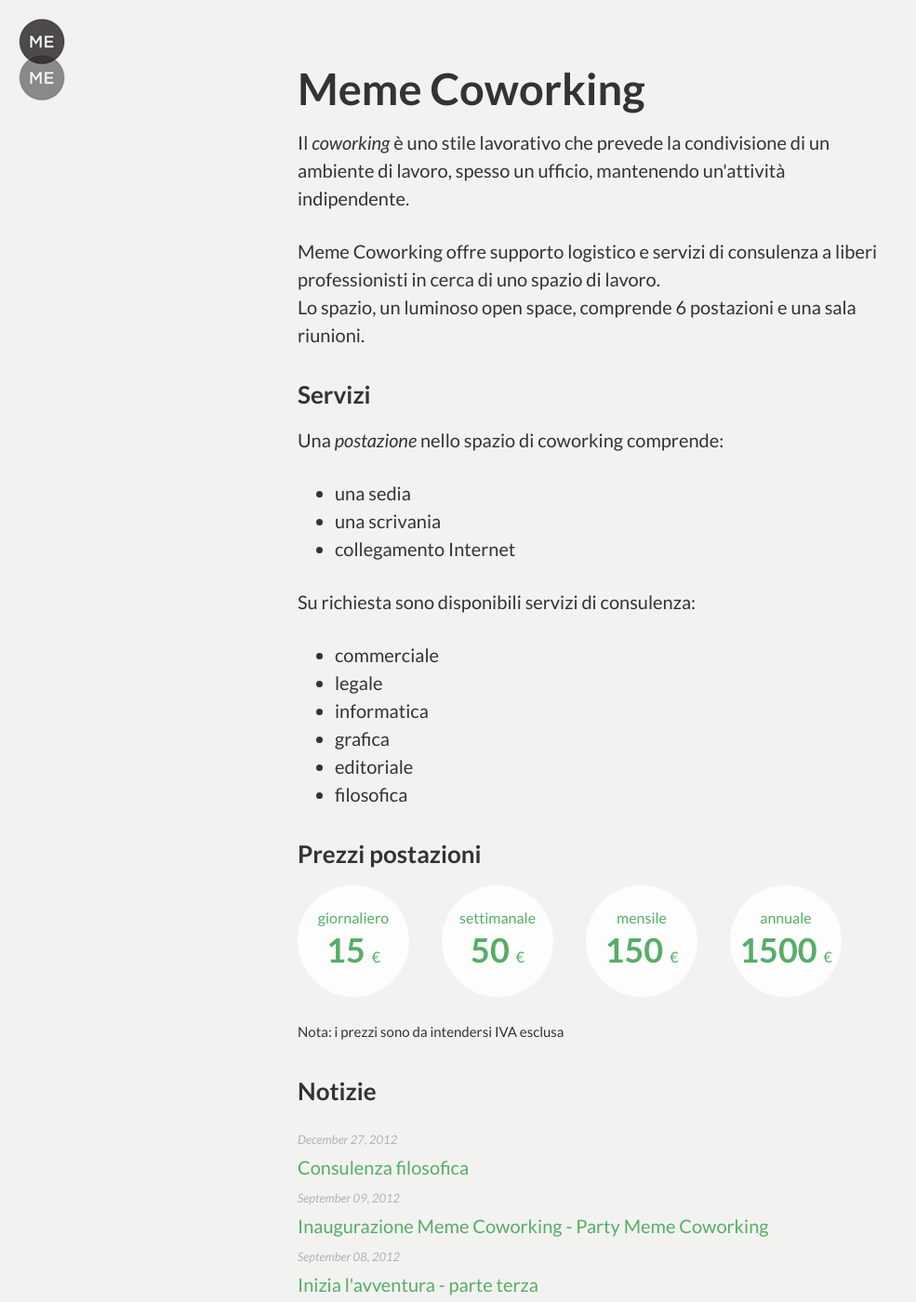
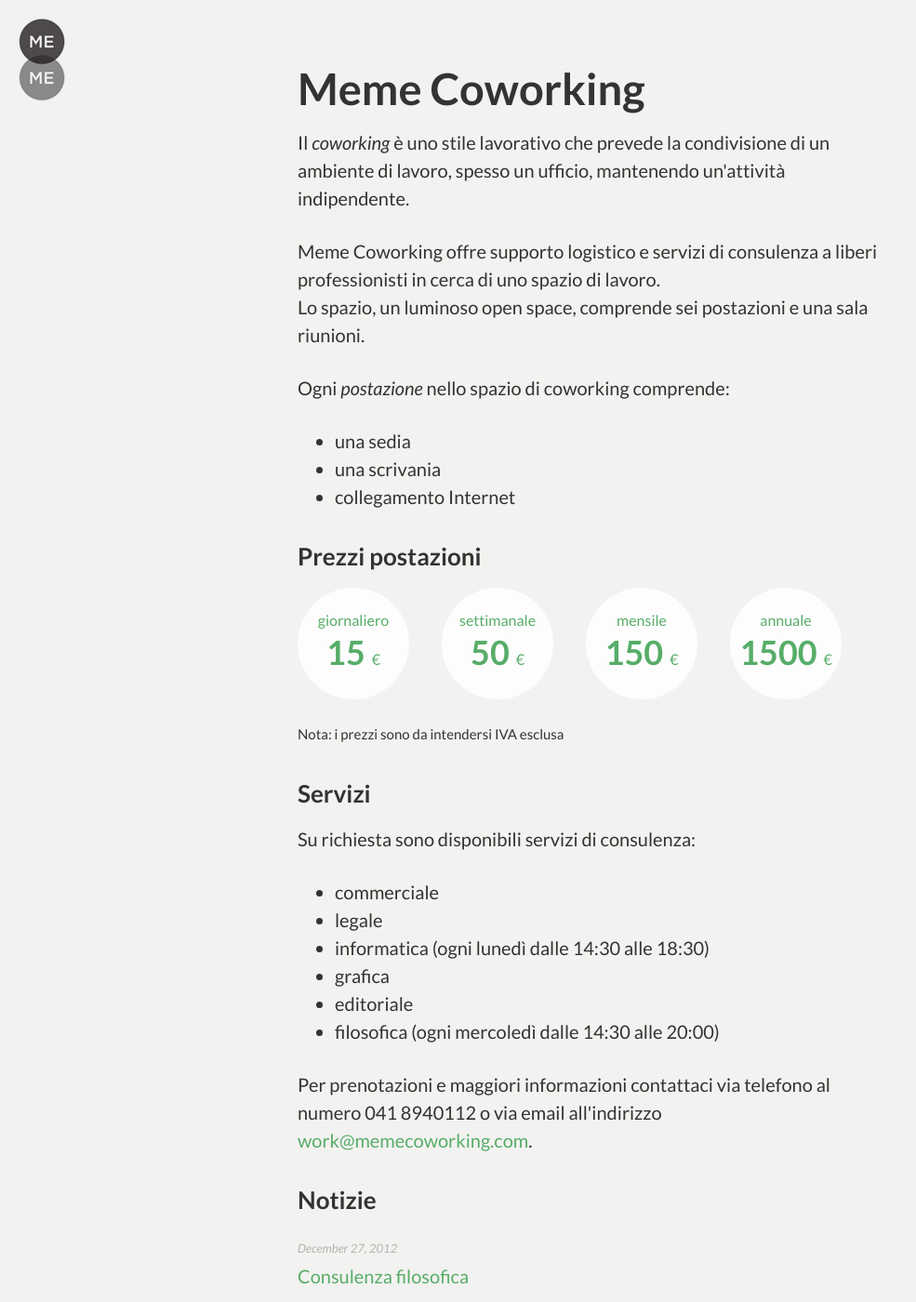
Before and after one commit to memecoworking/memecoworking.github.com, a Jekyll site: the page built from index.html, in a window 1280 px wide and 1400 px high. Shown: the whole window at 93% size, without its empty margins (0-985 px from the left). Built offline with Jekyll 4.4.1, drawn with Linux system fonts in a browser that asks for light colours; Markdown is read by kramdown in place of the engine named in the settings.

Commit message:
Update index page

```diff
--- a/index.html
+++ b/index.html
@@ -8,28 +8,15 @@ title: Meme Coworking
 </p>
 <p>
   Meme Coworking offre supporto logistico e servizi di consulenza a liberi professionisti in cerca di uno spazio di lavoro.<br/>
-  Lo spazio, un luminoso open space, comprende 6 postazioni e una sala riunioni.
+  Lo spazio, un luminoso open space, comprende sei postazioni e una sala riunioni.
 </p>
-
-<h2>Servizi</h2>
 <p>
-  Una <em>postazione</em> nello spazio di coworking comprende:
+  Ogni <em>postazione</em> nello spazio di coworking comprende:
 </p>
 <ul class="factory">
   <li>una sedia</li>
   <li>una scrivania</li>
   <li>collegamento Internet</li>
-</ul>
-<p>
-  Su richiesta sono disponibili servizi di consulenza:
-</p>
-<ul class="factory">
-  <li>commerciale</li>
-  <li>legale</li>
-  <li>informatica</li>
-  <li>grafica</li>
-  <li>editoriale</li>
-  <li>filosofica</li>
 </ul>
 
 <h2>Prezzi postazioni</h2>
@@ -58,6 +45,22 @@ title: Meme Coworking
   <small>Nota: i prezzi sono da intendersi IVA esclusa</small>
 </p>
 
+<h2>Servizi</h2>
+<p>
+  Su richiesta sono disponibili servizi di consulenza:
+</p>
+<ul class="factory">
+  <li>commerciale</li>
+  <li>legale</li>
+  <li>informatica (ogni lunedì dalle 14:30 alle 18:30)</li>
+  <li>grafica</li>
+  <li>editoriale</li>
+  <li>filosofica (ogni mercoledì dalle 14:30 alle 20:00)</li>
+</ul>
+<p>
+  Per prenotazioni e maggiori informazioni contattaci via telefono al numero 041 8940112 o via email all'indirizzo <a href="mailto:work@memecoworking.com">work@memecoworking.com</a>.
+</p>
+
 <h2>Notizie</h2>
 <ul>
   {% for post in site.posts %}
```
